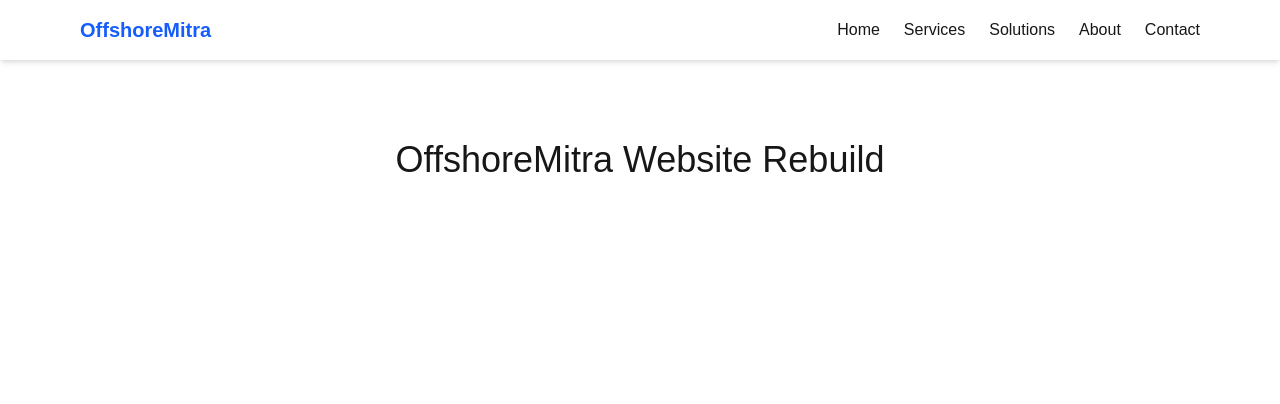
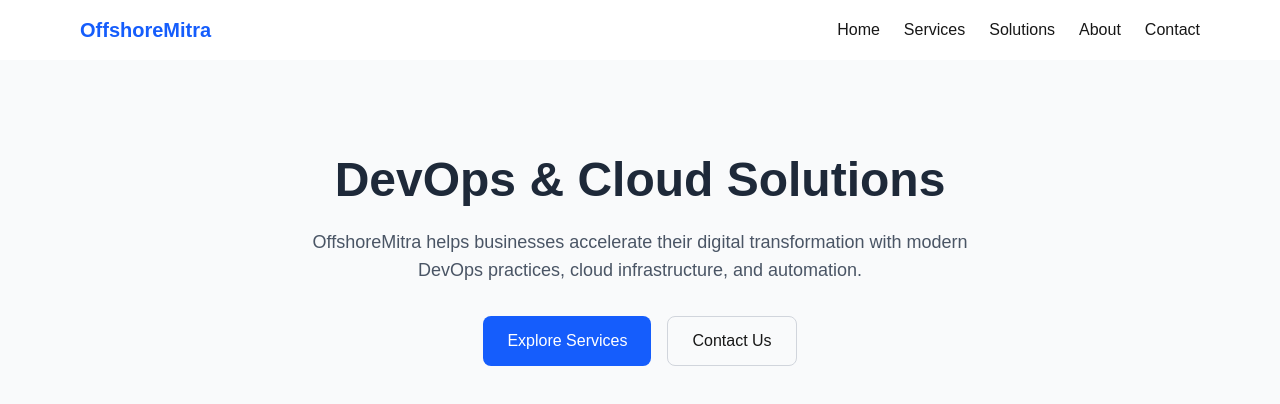
Before and after one commit to Amogh902/Company-s_Website, a Next.js app in the folder apps/: page / in a window 1280 px wide. Shown: the top 404 px of the page. Built offline with nearby package versions, Linux system fonts and the light colour scheme.

Commit message:
step5 hero

```diff
--- a/apps/app/page.js
+++ b/apps/app/page.js
@@ -1,12 +1,11 @@
 import Navbar from "../components/Navbar"
+import Hero from "../sections/Hero"
 
 export default function Home() {
   return (
     <div>
       <Navbar />
-      <h1 className="text-center text-4xl mt-20">
-        OffshoreMitra Website Rebuild
-      </h1>
+      <Hero />
     </div>
   )
 }
--- a/apps/sections/Hero.js
+++ b/apps/sections/Hero.js
@@ -0,0 +1,29 @@
+export default function Hero() {
+  return (
+    <section className="w-full bg-gray-50 py-24">
+      <div className="max-w-6xl mx-auto text-center">
+
+        <h1 className="text-5xl font-bold text-gray-800">
+          DevOps & Cloud Solutions
+        </h1>
+
+        <p className="mt-6 text-lg text-gray-600 max-w-2xl mx-auto">
+          OffshoreMitra helps businesses accelerate their digital
+          transformation with modern DevOps practices, cloud
+          infrastructure, and automation.
+        </p>
+
+        <div className="mt-8 flex justify-center gap-4">
+          <button className="bg-blue-600 text-white px-6 py-3 rounded-lg hover:bg-blue-700">
+            Explore Services
+          </button>
+
+          <button className="border border-gray-300 px-6 py-3 rounded-lg hover:bg-gray-100">
+            Contact Us
+          </button>
+        </div>
+
+      </div>
+    </section>
+  )
+}
```
Also changed, not shown: 1 other file (tests, documents, lock files or other folders).
